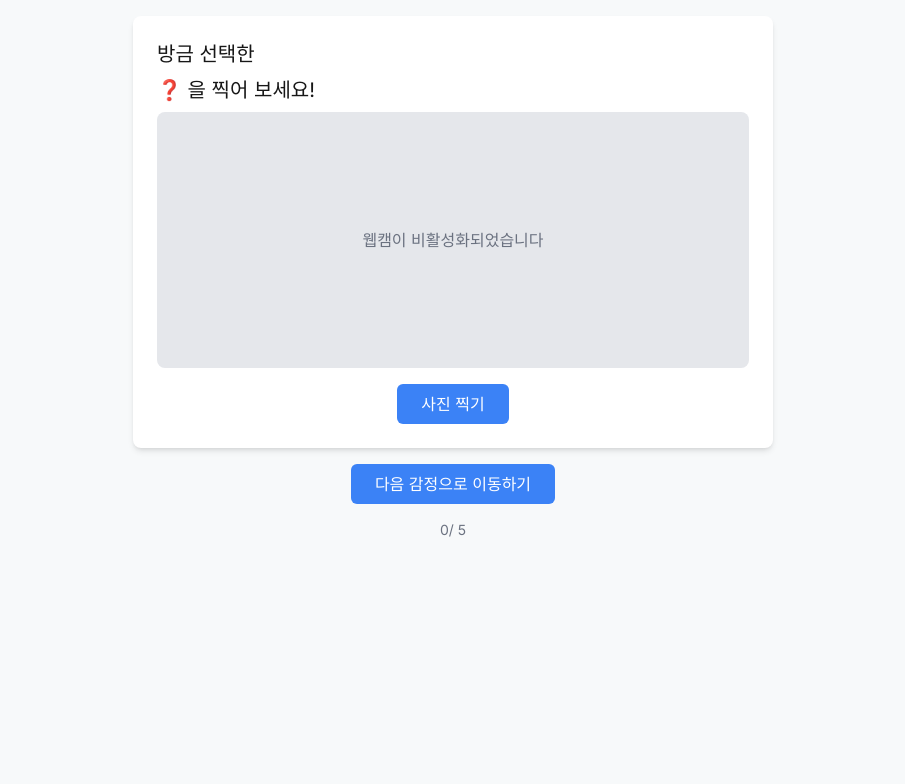
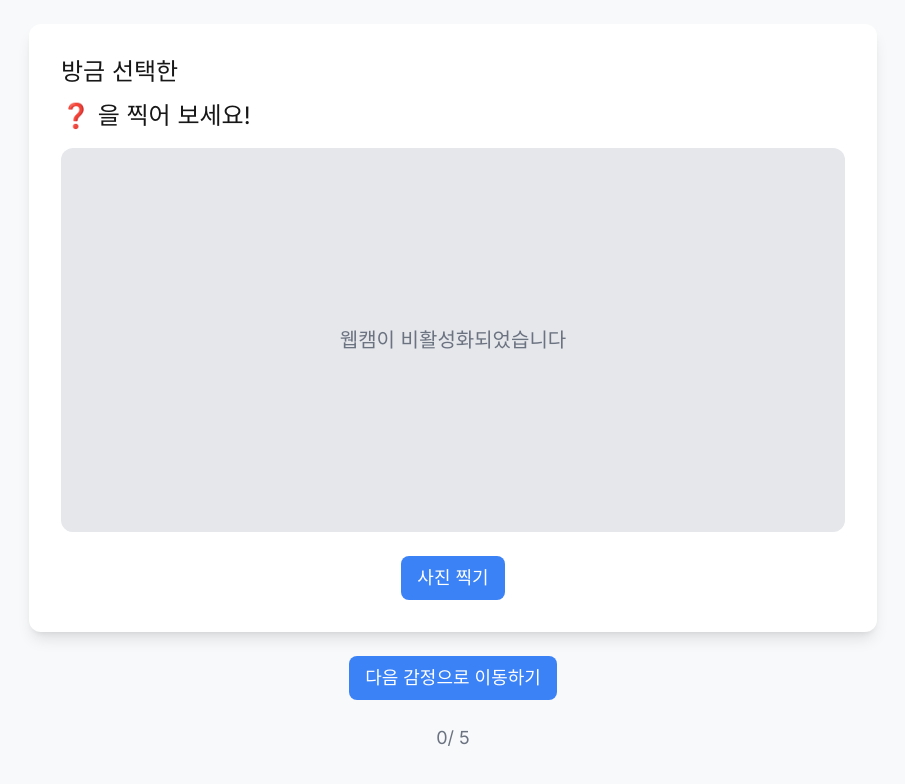
Before and after one commit to tinon1004/LookNLearn, a Next.js app: page /main/step2 in a window 1280 px wide. Shown: the top 784 px of the page, without its empty margins (187-1092 px from the left). Built offline with nearby package versions, Linux system fonts and the light colour scheme; no server answers; the database is empty; sample sign-in values are in the browser's storage.

Commit message:
Design: edit LearningStep2Page size

```diff
--- a/src/app/main/step2/LearningStep2Content.tsx
+++ b/src/app/main/step2/LearningStep2Content.tsx
@@ -173,11 +173,11 @@ export default function LearningStep2Content() {
   return (
     <>
 
-      <div className="max-w-2xl mx-auto p-4">
-        <div className="bg-white rounded-lg shadow-md p-6">
-          <p className="text-xl mb-2">방금 선택한</p>
-          <p className="text-xl mb-2">{getEmoticonForEmotion(emotion)} {emotion}을 찍어 보세요!</p>
-          <div className="w-full h-64 bg-gray-200 rounded-lg overflow-hidden mb-4">
+      <div className="max-w-4xl mx-auto p-6">
+        <div className="bg-white rounded-xl shadow-lg p-8">
+          <p className="text-2xl mb-3">방금 선택한</p>
+          <p className="text-2xl mb-4">{getEmoticonForEmotion(emotion)} {emotion}을 찍어 보세요!</p>
+          <div className="w-full h-96 bg-gray-200 rounded-xl overflow-hidden mb-6">
             {isCapturing && !imageSrc ? (
               <video
                 ref={videoRef}
@@ -192,7 +192,7 @@ export default function LearningStep2Content() {
                 className="w-full h-full object-cover transform scale-x-[-1]"
               />
             ) : (
-              <div className="w-full h-full flex items-center justify-center text-gray-500">
+              <div className="w-full h-full flex items-center justify-center text-gray-500 text-xl">
                 웹캠이 비활성화되었습니다
               </div>
             )}
@@ -201,37 +201,35 @@ export default function LearningStep2Content() {
             <button
               onClick={handleCaptureClick}
               disabled={isLoading || attemptCount >= 2}
-              className="bg-blue-500 text-white px-6 py-2 rounded-md disabled:opacity-50"
+              className="bg-blue-500 text-white px-4 py-2 text-lg rounded-lg disabled:opacity-50 hover:bg-blue-600 transition-colors"
             >
               {isLoading ? '처리 중...' : imageSrc ? '한 번 더 찍기' : '사진 찍기'}
             </button>
           </div>
         </div>
 
-        {error && <p className="text-red-500 text-center my-4">{error}</p>}
+        {error && <p className="text-red-500 text-center text-lg my-6">{error}</p>}
         {results.length > 0 && (
-          <div className="bg-gray-100 p-6 rounded-lg my-4">
-            {results.length > 0 && (
-              <div className="flex flex-col items-center space-y-3">
-                <h2 className="text-xl font-semibold">표정 분석 결과</h2>
-                <p className="text-lg">
+          <div className="bg-white rounded-xl shadow-lg p-8 my-6">
+              <div className="flex flex-col items-center space-y-4">
+                <h2 className="text-2xl font-semibold">표정 분석 결과</h2>
+                <p className="text-xl">
                   <span className="font-medium">{results[0].label}</span>
                 </p>
               </div>
-            )}
           </div>
         )}
 
-        <div className="mt-4 flex justify-center">
+        <div className="mt-6 flex justify-center">
           <button
             onClick={MovePage}
-            className="bg-blue-500 text-white px-6 py-2 rounded-md inline-flex justify-center hover:bg-blue-600 transition-colors"
+            className="bg-blue-500 text-white px-4 py-2 text-lg rounded-lg inline-flex justify-center hover:bg-blue-600 transition-colors"
           >
             {count === 5 && isFirstCompletion ? '학습 완료' : '다음 감정으로 이동하기'}
           </button>
         </div>
 
-        <div className="text-center text-gray-500 text-sm mt-4">
+        <div className="text-center text-gray-500 text-lg mt-6">
           {count}/ 5
         </div>
       </div>
```
